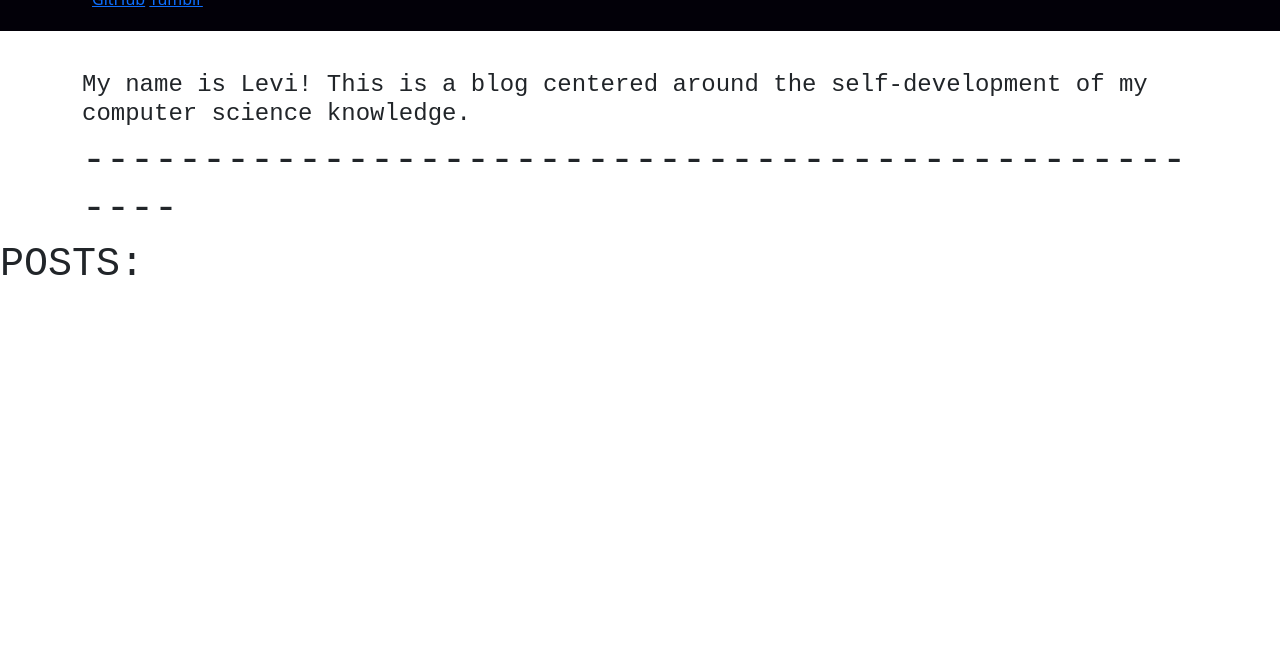
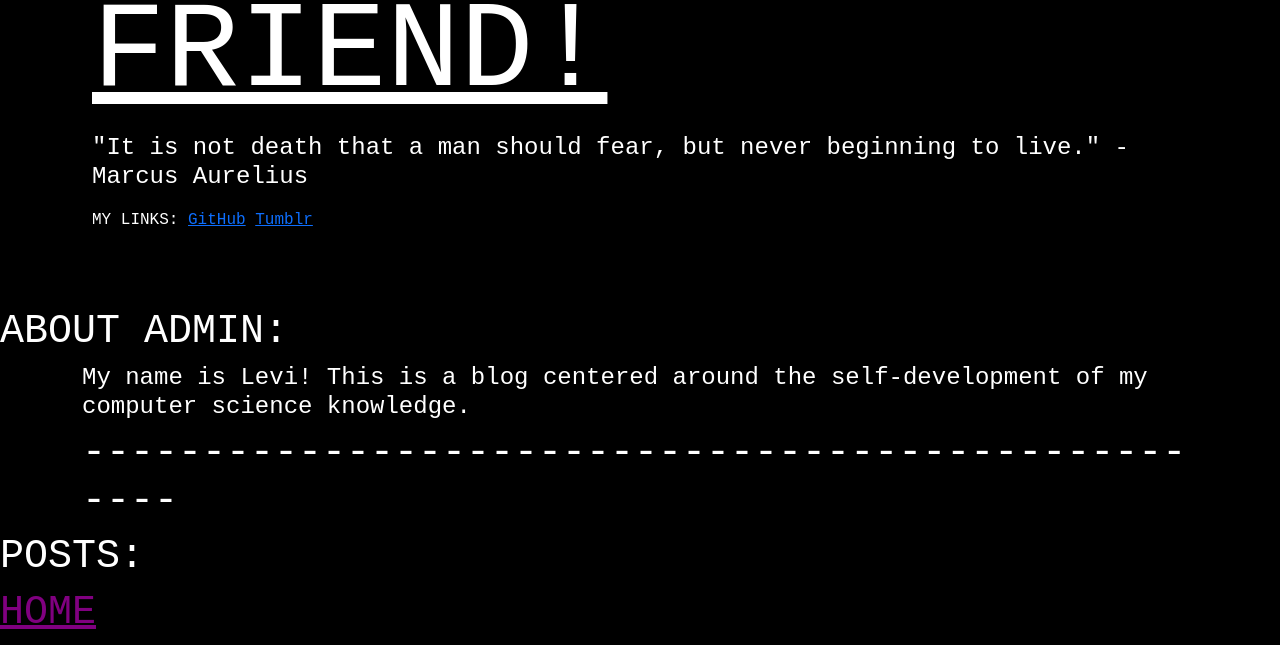
Before and after one commit to LeviGarcia/my-first-blog, a Django app: page / in a window 1280 px wide. Shown: the part 341-986 px from the top of the page. Before the commit the page ends 616 px from the top, so only its background shows below. Run offline with Django 3.2, Linux system fonts and the light colour scheme; data that the repository does not hold is empty.

Commit message:
made changes to base.html and blog.css

```diff
--- a/blog/static/css/blog.css
+++ b/blog/static/css/blog.css
@@ -1,12 +1,13 @@
 h1 a, h2 a {
-    color: limegreen;
+    color: purple;
     font-family: "Courier New", monospace;
 }
 body {
     padding-left: 0px;;
+    background-color: black;
 }
 .page-header {
-    background-color: #020008;
+    background-color: black;
     margin-top: 0;
     margin-bottom: 40px;
     padding: 20px 20px 20px 40px;
@@ -17,19 +18,21 @@ body {
 .page-header h1 a:visited,
 .page-header h1 a:active {
     color: #ffffff;
-    font-size: 50pt;
-    text-decoration: none;
+    font-size: 92pt;
+    text-decoration: underline;
 }
 
 h1,
 h2,
 h3,
-h4 {
+h4,
+p {
     font-family: "Courier New", monospace;
+    color: white;
 }
 
 .date {
-    color: #080000;
+    color: purple;
 }
 
 .save {
@@ -56,7 +59,7 @@ h4 {
 
 .post h2 a,
 .post h2 a:visited {
-    color: black;
+    color: purple;
 }
 
 .post > .date,
--- a/blog/templates/blog/base.html
+++ b/blog/templates/blog/base.html
@@ -14,10 +14,17 @@
                 <a href="{% url 'post_new' %}" class="top-menu">
                     {% include './icons/file-earmark-plus.svg' %}
                 </a>
-                <h1><a href="/">WELCOME!</a><img src="https://upload.wikimedia.org/wikipedia/commons/b/b3/Dark_elf.png"></h1>
-                <a href="https://github.com/LeviGarcia">GitHub</a> <a href="https://tumblr.com/kkattarra">Tumblr</a>
+                <h1><a href="/">WELCOME</a><a href = "https://levigarcia.pythonanywhere.com"><img src="https://upload.wikimedia.org/wikipedia/commons/b/b3/Dark_elf.png"></a><a href ="/">FRIEND!</a></h1>
+
+                <figure>
+                    <figcaption><h4>"It is not death that a man should fear, but never beginning to live." - Marcus Aurelius</h4></figcaption>
+                </figure>
+
+
+                <p>MY LINKS: <a href="https://github.com/LeviGarcia" target = _blank>GitHub</a> <a href="https://tumblr.com/kkattarra" target = _blank>Tumblr</a></p>
               </div>
             </header>
+            <h1>ABOUT ADMIN:</h1>
             <div class ="container">
                 <article><h4>My name is Levi! This is a blog centered around the self-development of my computer science knowledge.</h4>
                 <h1>--------------------------------------------------</h1>
@@ -36,6 +43,7 @@
                     </div>
                 </div>
             </main>
+            <h1><a href ="https://levigarcia.pythonanywhere.com">HOME</a></h1>
         </body>
     </body>
 </html>
```
